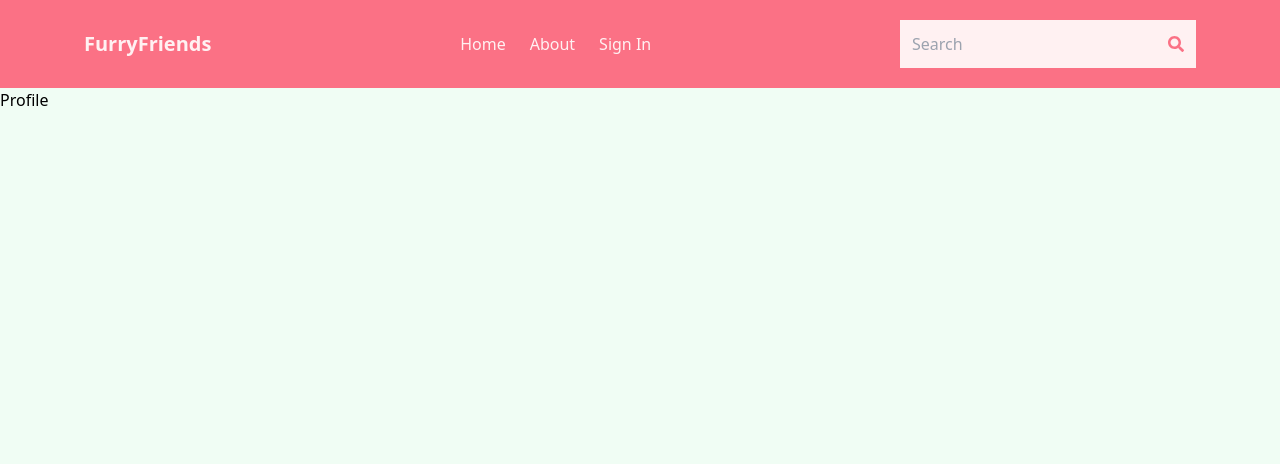
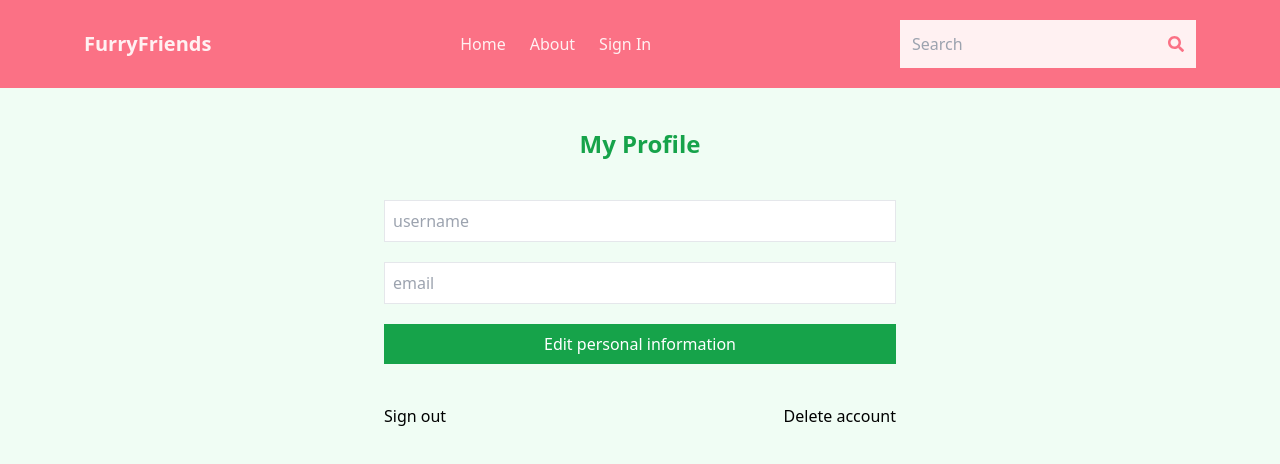
Before and after one commit to morjko/BISP_MarinaLi_14068, a React (Vite) app in the folder user/: page /profile in a window 1280 px wide. Shown: the top 464 px of the page. Built offline with nearby package versions, Linux system fonts and the light colour scheme.

Commit message:
UI for profile page completed

```diff
--- a/user/src/pages/Profile.jsx
+++ b/user/src/pages/Profile.jsx
@@ -2,8 +2,18 @@ import React from 'react'
 
 export default function Profile() {
   return (
-    <div>
-      Profile
+    <div className='max-w-lg mx-auto'>
+      <div className='text-green-600 font-bold text-center text-2xl my-10'>My Profile</div>
+      <form className='flex flex-col gap-5'>
+        <input type="text" placeholder='username' id='username' className='border p-2' />
+        <input type="email" placeholder='email' id='email' className='border p-2' />
+        <button className='p-2 bg-green-600 text-white hover:underline'>Edit personal information</button>
+      </form>
+
+      <div className='flex justify-between mt-10'>
+        <button className='bg-transparent hover:text-red-600 hover:underline'>Sign out</button>
+        <button className='bg-transparent hover:text-red-600 hover:underline'>Delete account</button>
+      </div>
     </div>
   )
 }
```
Also changed, not shown: user/public/bisp_img_1.jpeg (deleted).
